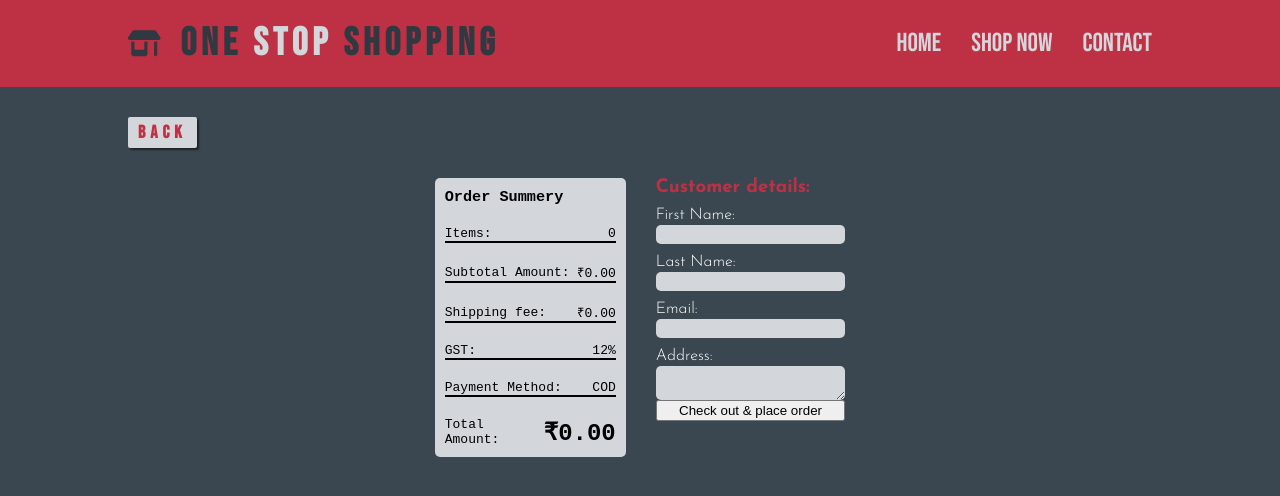
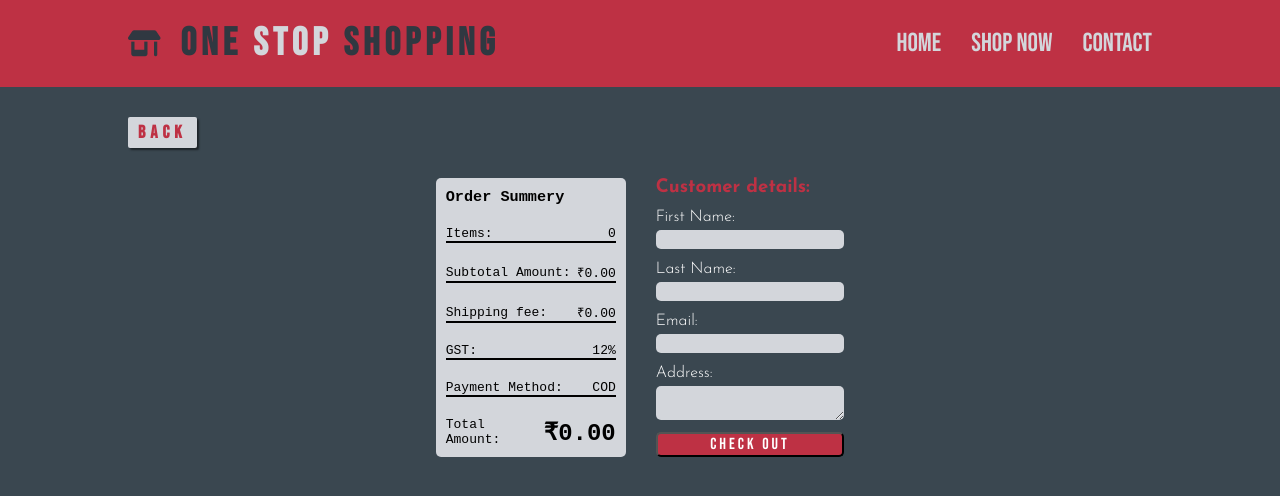
Before and after one commit to saptarsidebnath98/Project-Shopping-Cart, a React (Vite) app: page /#/billing in a window 1280 px wide. Shown: the top 496 px of the page. Built offline with nearby package versions, Linux system fonts and the light colour scheme.

Commit message:
desgined desktop version of userForm

```diff
--- a/src/components/bill/UserInfoForm.jsx
+++ b/src/components/bill/UserInfoForm.jsx
@@ -35,7 +35,7 @@ const UserInfoForm = ({setShowModal}) => {
             <input type="email" id="emailId" name="emailId" required/>
             <label htmlFor="address">Address:</label>
             <textarea id="address" name="address" required></textarea>
-            <button>Check out & place order</button>
+            <button className="check-out-btn">Check out</button>
         </form>
   )
 }
--- a/src/index.css
+++ b/src/index.css
@@ -591,6 +591,7 @@ a.view-product{
     width: 50%;
     display: flex;
     flex-direction: column;
+    justify-content: space-between;
 }
 .user-Info-form>h3{
     color: #be3144;
@@ -608,6 +609,22 @@ a.view-product{
     border: none;
     border-radius: 5px;
     padding: 2px 5px;
+    font-family: monospace;
+}
+.check-out-btn{
+    background-color: #be3144;
+    cursor: pointer;
+    user-select: none;
+    border-radius: 5px;
+    margin-top: 10px;
+
+    font-family: "Bebas Neue", sans-serif;
+    letter-spacing: 3px;
+    font-size: 1rem;
+    color: #fff;
+}
+.check-out-btn:hover{
+    background-color: #fd6c7f;
 }
 
 /* Modal */
```
